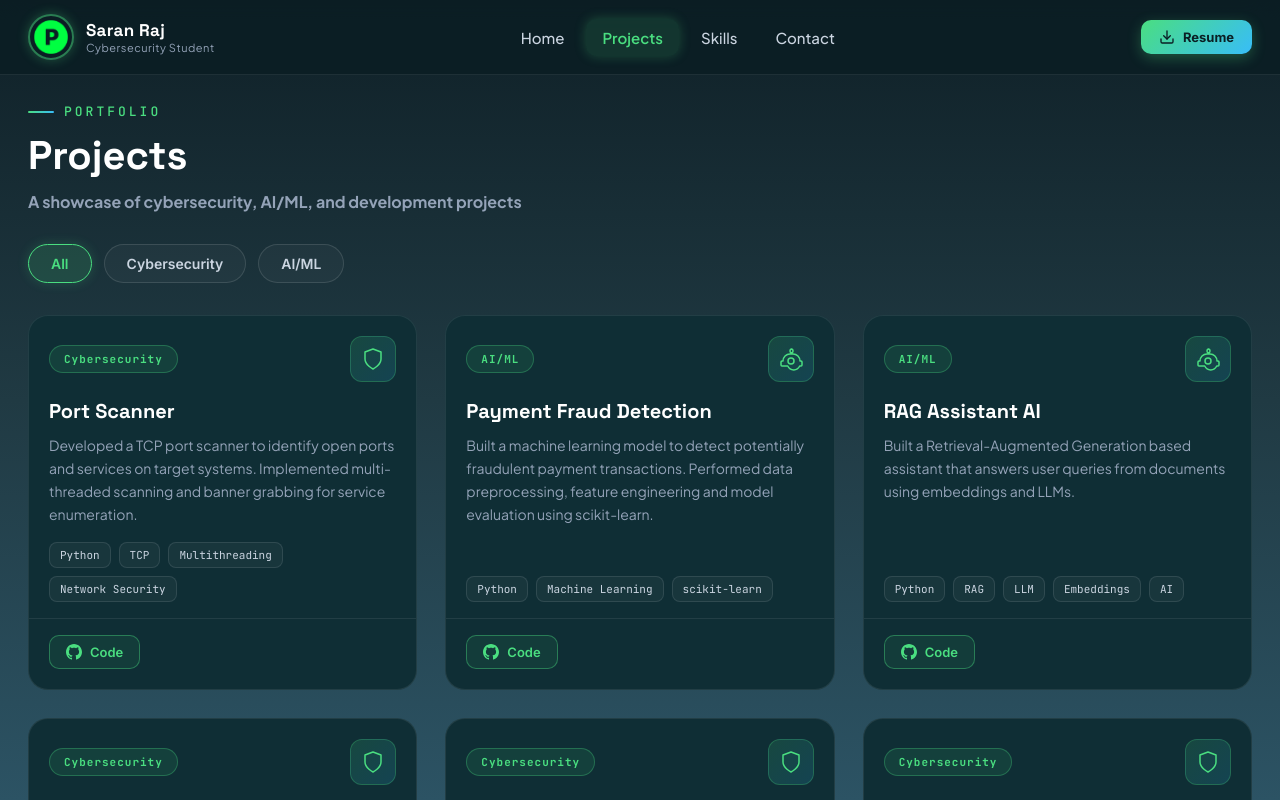
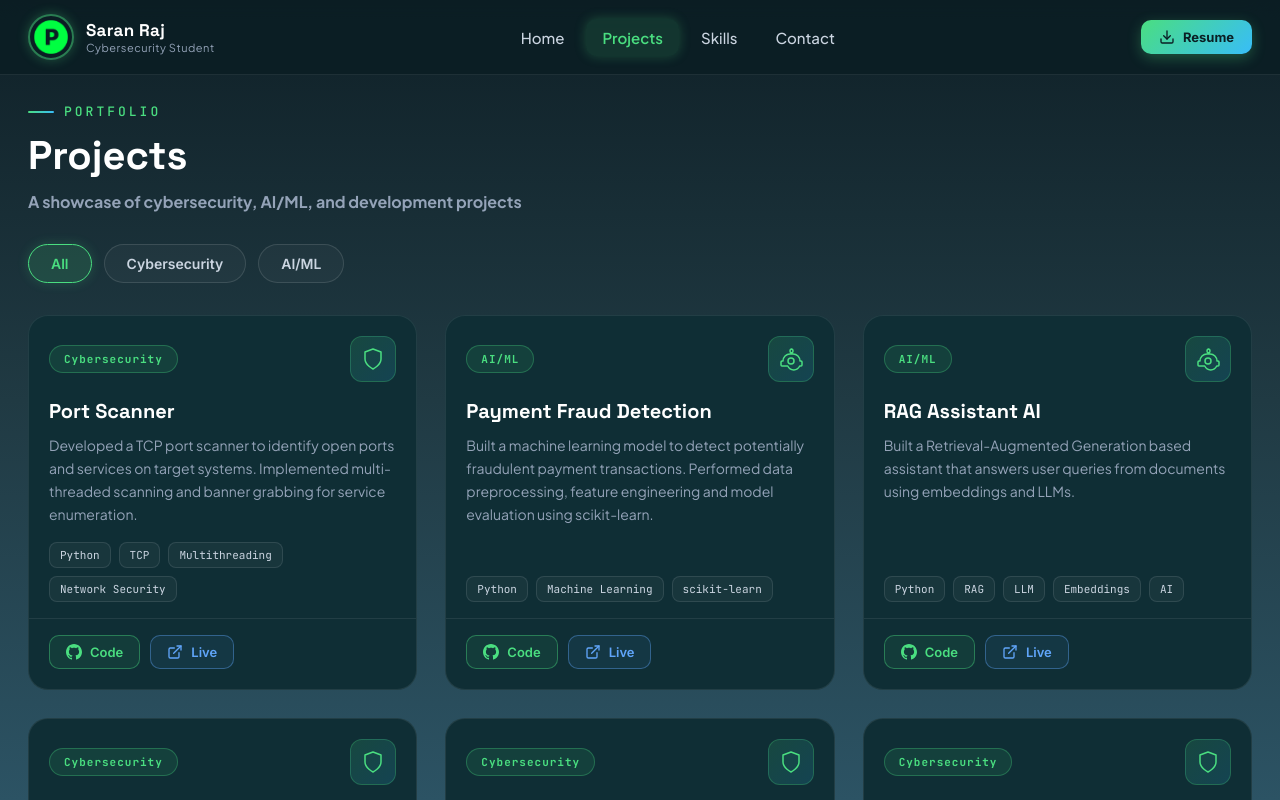
Before and after one commit to saranrajbr/Portfolio, a React (Vite) app in the folder Portfolio/: page /projects in a window 1280 px wide. Built offline with nearby package versions, Linux system fonts and the light colour scheme.

Commit message:
feat: add live demo links to Port Scanner, Payment Fraud and RAG projects

```diff
--- a/Portfolio/src/data/projects.js
+++ b/Portfolio/src/data/projects.js
@@ -6,6 +6,7 @@ export const projects = [
         description: "Developed a TCP port scanner to identify open ports and services on target systems. Implemented multi-threaded scanning and banner grabbing for service enumeration.",
         tags: ["Python", "TCP", "Multithreading", "Network Security"],
         github: "https://github.com/saranrajbr/Port-Scanning-Frontend",
+        demo: "https://port-scanning-frontend.vercel.app",
     },
     {
         id: 2,
@@ -14,6 +15,7 @@ export const projects = [
         description: "Built a machine learning model to detect potentially fraudulent payment transactions. Performed data preprocessing, feature engineering and model evaluation using scikit-learn.",
         tags: ["Python", "Machine Learning", "scikit-learn"],
         github: "https://github.com/saranrajbr/Detecting-payment-fraud",
+        demo: "https://detecting-payment-fraud.vercel.app",
     },
     {
         id: 3,
@@ -22,6 +24,7 @@ export const projects = [
         description: "Built a Retrieval-Augmented Generation based assistant that answers user queries from documents using embeddings and LLMs.",
         tags: ["Python", "RAG", "LLM", "Embeddings", "AI"],
         github: "https://github.com/saranrajbr/Rag-assistant--ai",
+        demo: "https://ai-rag-assistance.streamlit.app",
     },
     {
         id: 4,
```
